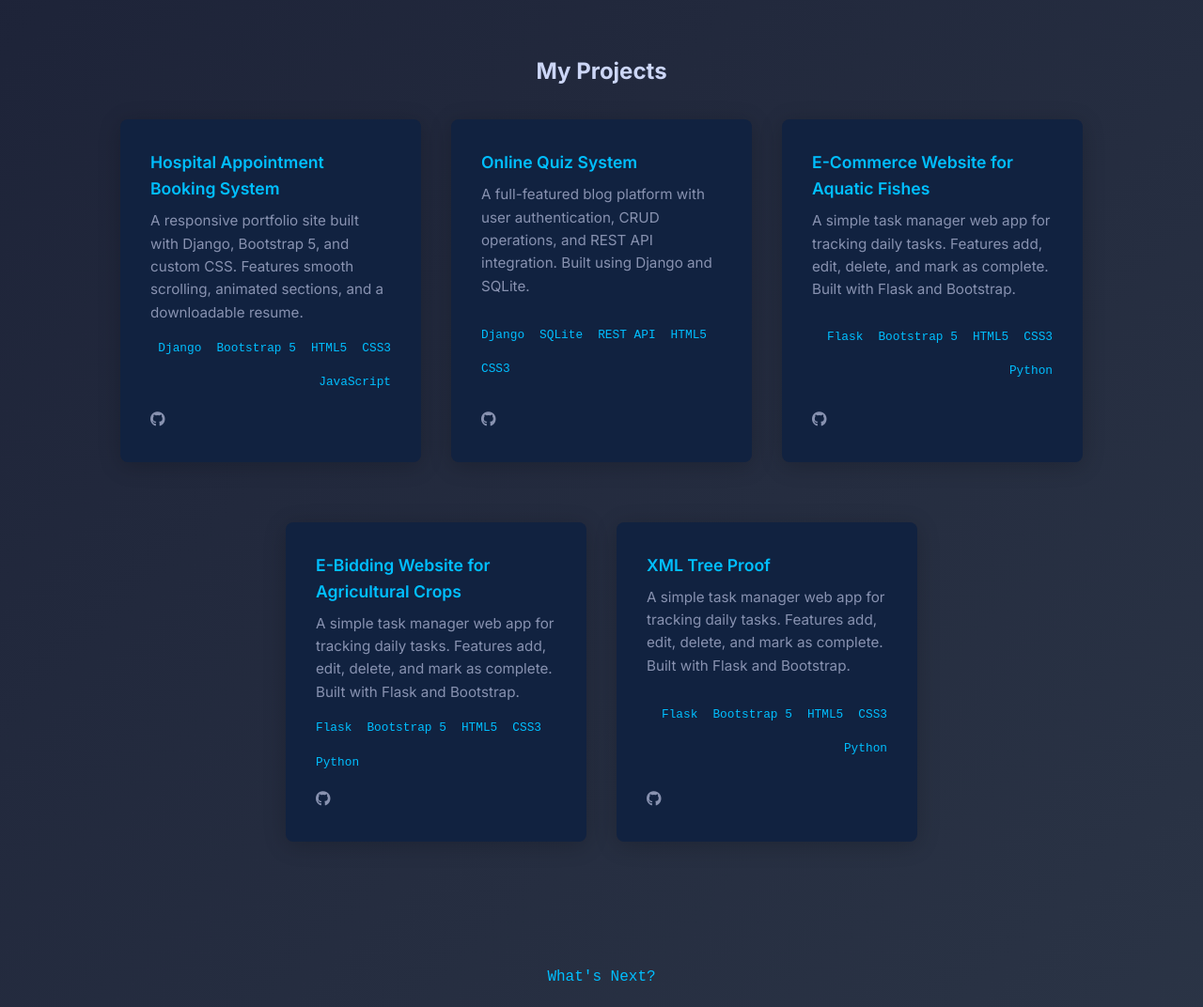
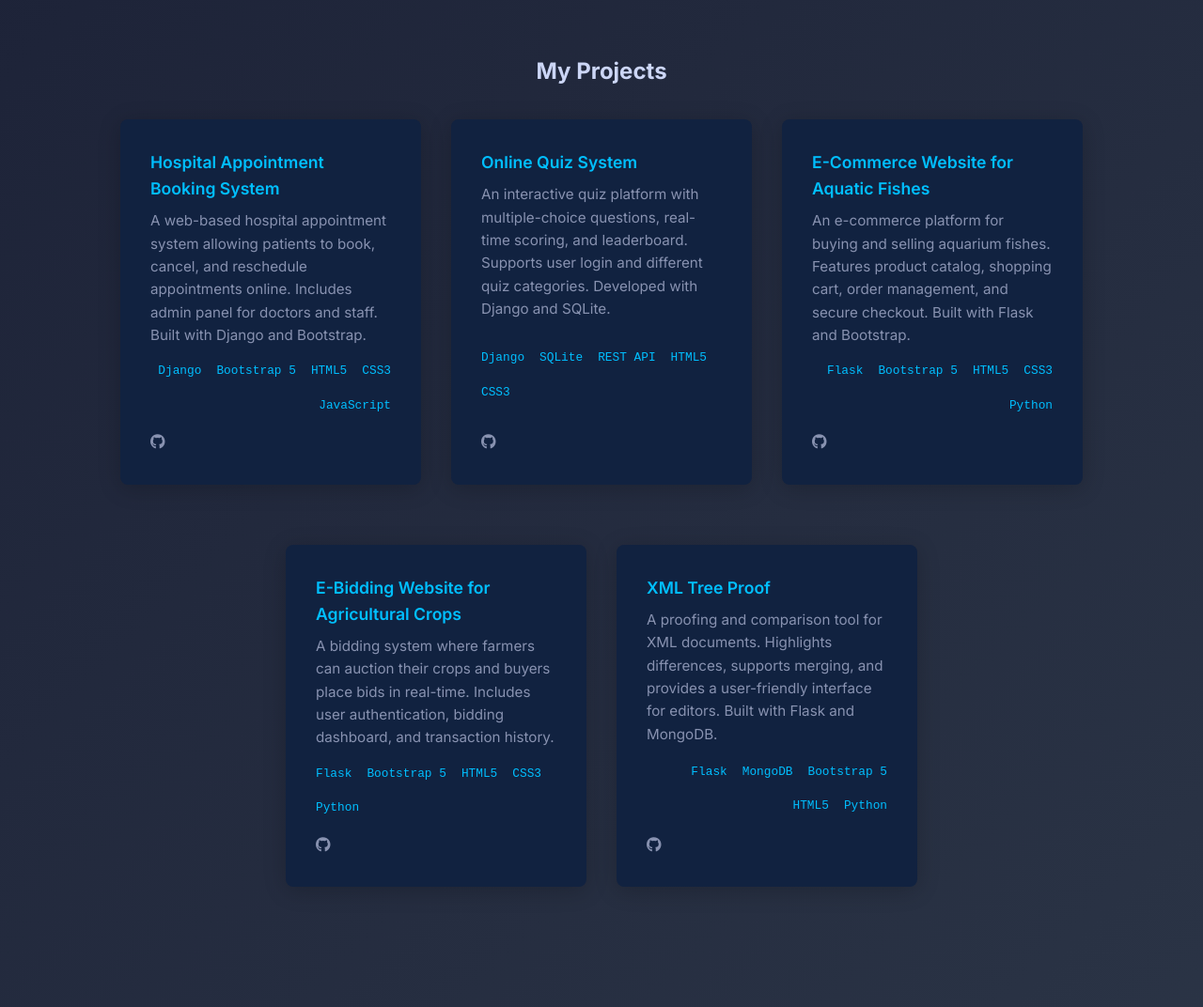
Before and after one commit to Herwinstenil/My-Personal-Portfolio, a Django app: page / in a window 1280 px wide. Shown: the part 4163-5235 px from the top of the page at 94% size. Run offline with Django 5.2, Linux system fonts and the light colour scheme.

Commit message:
Portfolio

```diff
--- a/Folio/Developer/templates/home.html
+++ b/Folio/Developer/templates/home.html
@@ -1127,8 +1127,10 @@
       <!-- Project Box 1 -->
       <div class="project-card">
         <h4 class="project-title">Hospital Appointment Booking System</h4>
-          <p class="project-desc">A responsive portfolio site built with Django, Bootstrap 5, and custom CSS. Features
-            smooth scrolling, animated sections, and a downloadable resume.</p>
+        <p class="project-desc">
+          A web-based hospital appointment system allowing patients to book, cancel, and reschedule appointments online.
+          Includes admin panel for doctors and staff. Built with Django and Bootstrap.
+        </p>
         <ul class="project-tech">
           <li>Django</li>
           <li>Bootstrap 5</li>
@@ -1137,15 +1139,17 @@
           <li>JavaScript</li>
         </ul>
         <div class="project-links">
-            <a href="https://github.com/herwinstenil/portfolio" target="_blank"><i class="fab fa-github"></i></a>
+          <a href="https://github.com/herwinstenil/hospital-appointment" target="_blank"><i class="fab fa-github"></i></a>
         </div>
       </div>
 
       <!-- Project Box 2 -->
       <div class="project-card">
         <h4 class="project-title">Online Quiz System</h4>
-          <p class="project-desc">A full-featured blog platform with user authentication, CRUD operations, and REST API
-            integration. Built using Django and SQLite.</p>
+        <p class="project-desc">
+          An interactive quiz platform with multiple-choice questions, real-time scoring, and leaderboard. Supports user
+          login and different quiz categories. Developed with Django and SQLite.
+        </p>
         <ul class="project-tech">
           <li>Django</li>
           <li>SQLite</li>
@@ -1154,15 +1158,17 @@
           <li>CSS3</li>
         </ul>
         <div class="project-links">
-            <a href="https://github.com/herwinstenil/blog-platform" target="_blank"><i class="fab fa-github"></i></a>
+          <a href="https://github.com/herwinstenil/online-quiz-system" target="_blank"><i class="fab fa-github"></i></a>
         </div>
       </div>
 
       <!-- Project Box 3 -->
       <div class="project-card">
         <h4 class="project-title">E-Commerce Website for Aquatic Fishes</h4>
-          <p class="project-desc">A simple task manager web app for tracking daily tasks. Features add, edit, delete,
-            and mark as complete. Built with Flask and Bootstrap.</p>
+        <p class="project-desc">
+          An e-commerce platform for buying and selling aquarium fishes. Features product catalog, shopping cart, order
+          management, and secure checkout. Built with Flask and Bootstrap.
+        </p>
         <ul class="project-tech">
           <li>Flask</li>
           <li>Bootstrap 5</li>
@@ -1171,15 +1177,17 @@
           <li>Python</li>
         </ul>
         <div class="project-links">
-            <a href="https://github.com/herwinstenil/task-manager" target="_blank"><i class="fab fa-github"></i></a>
+          <a href="https://github.com/herwinstenil/aquatic-fish-store" target="_blank"><i class="fab fa-github"></i></a>
         </div>
       </div>
 
       <!-- Project Box 4 -->
       <div class="project-card">
         <h4 class="project-title">E-Bidding Website for Agricultural Crops</h4>
-          <p class="project-desc">A simple task manager web app for tracking daily tasks. Features add, edit, delete,
-            and mark as complete. Built with Flask and Bootstrap.</p>
+        <p class="project-desc">
+          A bidding system where farmers can auction their crops and buyers place bids in real-time. Includes user
+          authentication, bidding dashboard, and transaction history.
+        </p>
         <ul class="project-tech">
           <li>Flask</li>
           <li>Bootstrap 5</li>
@@ -1188,29 +1196,33 @@
           <li>Python</li>
         </ul>
         <div class="project-links">
-            <a href="https://github.com/herwinstenil/task-manager" target="_blank"><i class="fab fa-github"></i></a>
+          <a href="https://github.com/herwinstenil/agro-bidding" target="_blank"><i class="fab fa-github"></i></a>
         </div>
       </div>
 
       <!-- Project Box 5 -->
       <div class="project-card">
         <h4 class="project-title">XML Tree Proof</h4>
-          <p class="project-desc">A simple task manager web app for tracking daily tasks. Features add, edit, delete,
-            and mark as complete. Built with Flask and Bootstrap.</p>
+        <p class="project-desc">
+          A proofing and comparison tool for XML documents. Highlights differences, supports merging, and provides a
+          user-friendly interface for editors. Built with Flask and MongoDB.
+        </p>
         <ul class="project-tech">
           <li>Flask</li>
+          <li>MongoDB</li>
           <li>Bootstrap 5</li>
           <li>HTML5</li>
-            <li>CSS3</li>
           <li>Python</li>
         </ul>
         <div class="project-links">
-            <a href="https://github.com/herwinstenil/task-manager" target="_blank"><i class="fab fa-github"></i></a>
+          <a href="https://github.com/herwinstenil/xml-tree-proof" target="_blank"><i class="fab fa-github"></i></a>
         </div>
       </div>
+
     </div>
   </div>
 </section>
+
 
   <!-- Contact Section -->
   <section id="contact" class="contact-section">
```
Lines whose indentation alone changed are shown as unchanged.
